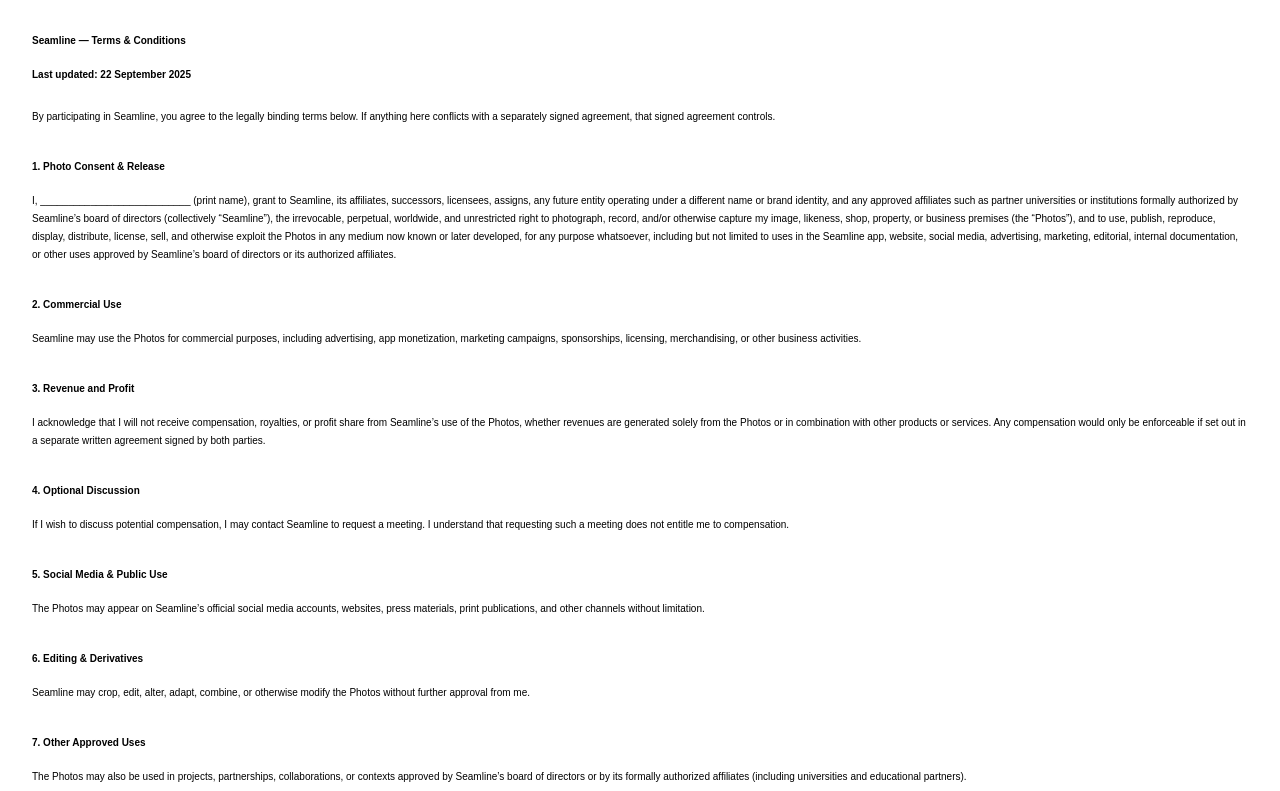
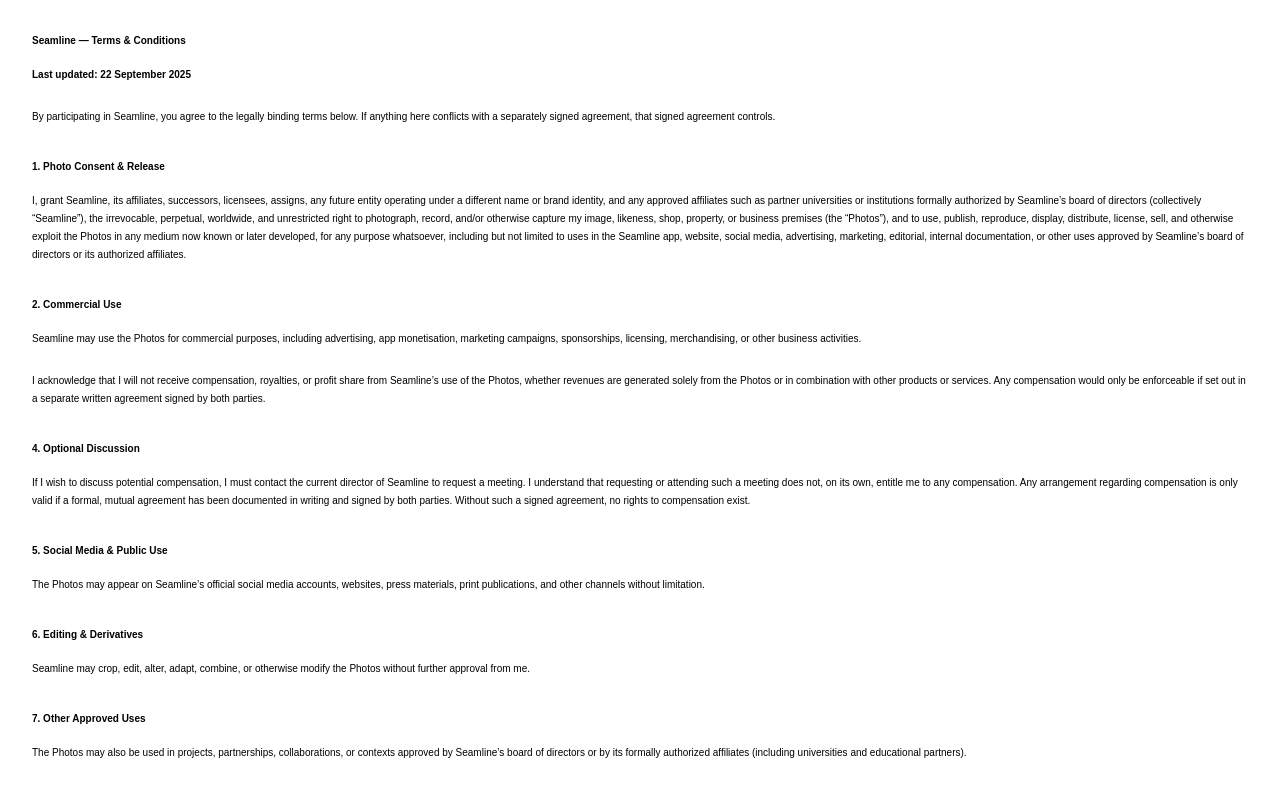
Before and after one commit to superdan427/seamline-legal, a plain HTML site: page index.html in a window 1280 px wide. Shown: the top 791 px of the page. Drawn offline with Linux system fonts and the light colour scheme.

Commit message:
Update index.html

```diff
--- a/index.html
+++ b/index.html
@@ -30,16 +30,14 @@
   <p>By participating in Seamline, you agree to the legally binding terms below. If anything here conflicts with a separately signed agreement, that signed agreement controls.</p>
 
   <h2>1. Photo Consent & Release</h2>
-  <p>I, ___________________________ (print name), grant to Seamline, its affiliates, successors, licensees, assigns, any future entity operating under a different name or brand identity, and any approved affiliates such as partner universities or institutions formally authorized by Seamline’s board of directors (collectively “Seamline”), the irrevocable, perpetual, worldwide, and unrestricted right to photograph, record, and/or otherwise capture my image, likeness, shop, property, or business premises (the “Photos”), and to use, publish, reproduce, display, distribute, license, sell, and otherwise exploit the Photos in any medium now known or later developed, for any purpose whatsoever, including but not limited to uses in the Seamline app, website, social media, advertising, marketing, editorial, internal documentation, or other uses approved by Seamline’s board of directors or its authorized affiliates.</p>
+  <p> I, grant Seamline, its affiliates, successors, licensees, assigns, any future entity operating under a different name or brand identity, and any approved affiliates such as partner universities or institutions formally authorized by Seamline’s board of directors (collectively “Seamline”), the irrevocable, perpetual, worldwide, and unrestricted right to photograph, record, and/or otherwise capture my image, likeness, shop, property, or business premises (the “Photos”), and to use, publish, reproduce, display, distribute, license, sell, and otherwise exploit the Photos in any medium now known or later developed, for any purpose whatsoever, including but not limited to uses in the Seamline app, website, social media, advertising, marketing, editorial, internal documentation, or other uses approved by Seamline’s board of directors or its authorized affiliates.</p>
 
   <h2>2. Commercial Use</h2>
-  <p>Seamline may use the Photos for commercial purposes, including advertising, app monetization, marketing campaigns, sponsorships, licensing, merchandising, or other business activities.</p>
-
-  <h2>3. Revenue and Profit</h2>
+  <p>Seamline may use the Photos for commercial purposes, including advertising, app monetisation, marketing campaigns, sponsorships, licensing, merchandising, or other business activities.</p>
   <p>I acknowledge that I will not receive compensation, royalties, or profit share from Seamline’s use of the Photos, whether revenues are generated solely from the Photos or in combination with other products or services. Any compensation would only be enforceable if set out in a separate written agreement signed by both parties.</p>
 
   <h2>4. Optional Discussion</h2>
-  <p>If I wish to discuss potential compensation, I may contact Seamline to request a meeting. I understand that requesting such a meeting does not entitle me to compensation.</p>
+  <p>If I wish to discuss potential compensation, I must contact the current director of Seamline to request a meeting. I understand that requesting or attending such a meeting does not, on its own, entitle me to any compensation. Any arrangement regarding compensation is only valid if a formal, mutual agreement has been documented in writing and signed by both parties. Without such a signed agreement, no rights to compensation exist.</p>
 
   <h2>5. Social Media & Public Use</h2>
   <p>The Photos may appear on Seamline’s official social media accounts, websites, press materials, print publications, and other channels without limitation.</p>
```
